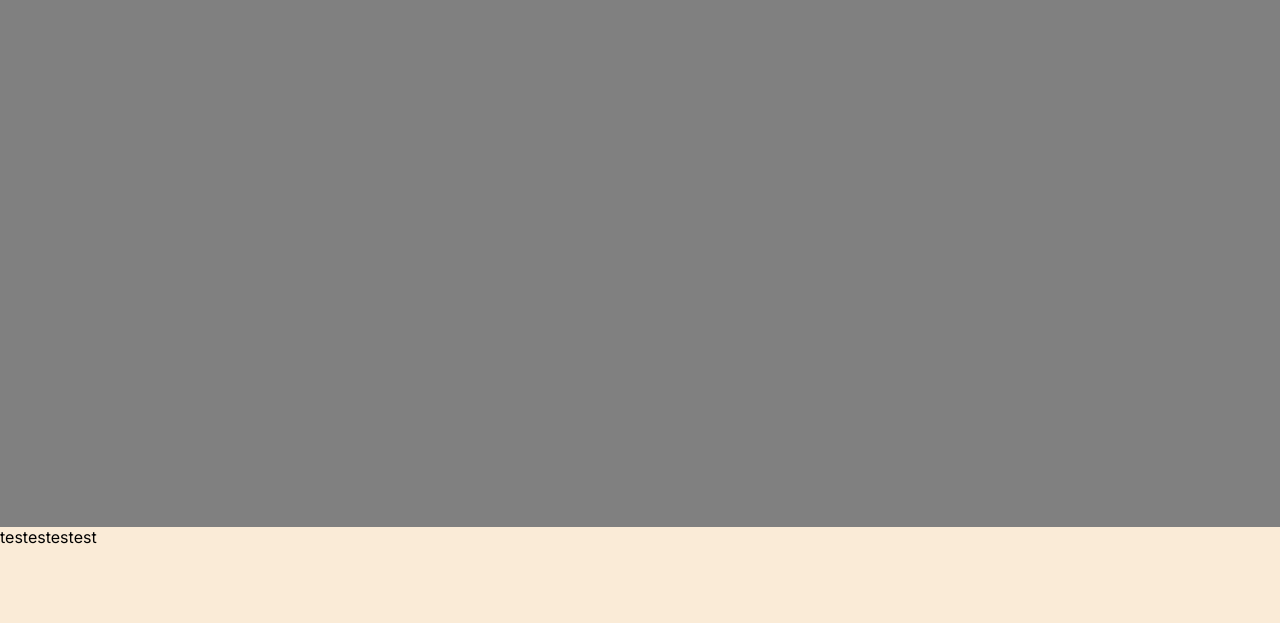
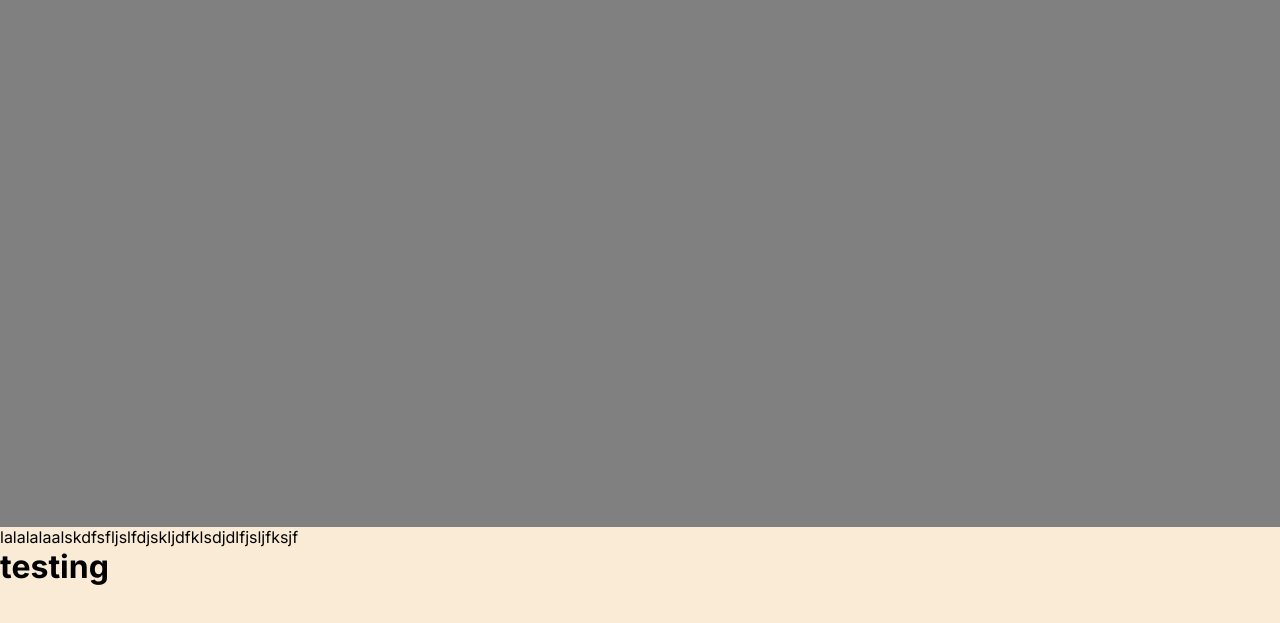
Before and after one commit to Tiltedddddd/OCK-Redesign, a plain HTML site: page index.html in a window 1280 px wide. Shown: the part 93-716 px from the top of the page. Drawn offline with Linux system fonts and the light colour scheme; a web font is replaced by a local one.

```diff
--- a/index.html
+++ b/index.html
@@ -42,8 +42,8 @@
 
 
     <!-- Snacks preview -->
-<p>testestestest</p>
-
+<p>lalalalaalskdfsfljslfdjskljdfklsdjdlfjsljfksjf</p>
+<h1>testing</h1>
 
     <!-- Franchise CTA -->
 
```
